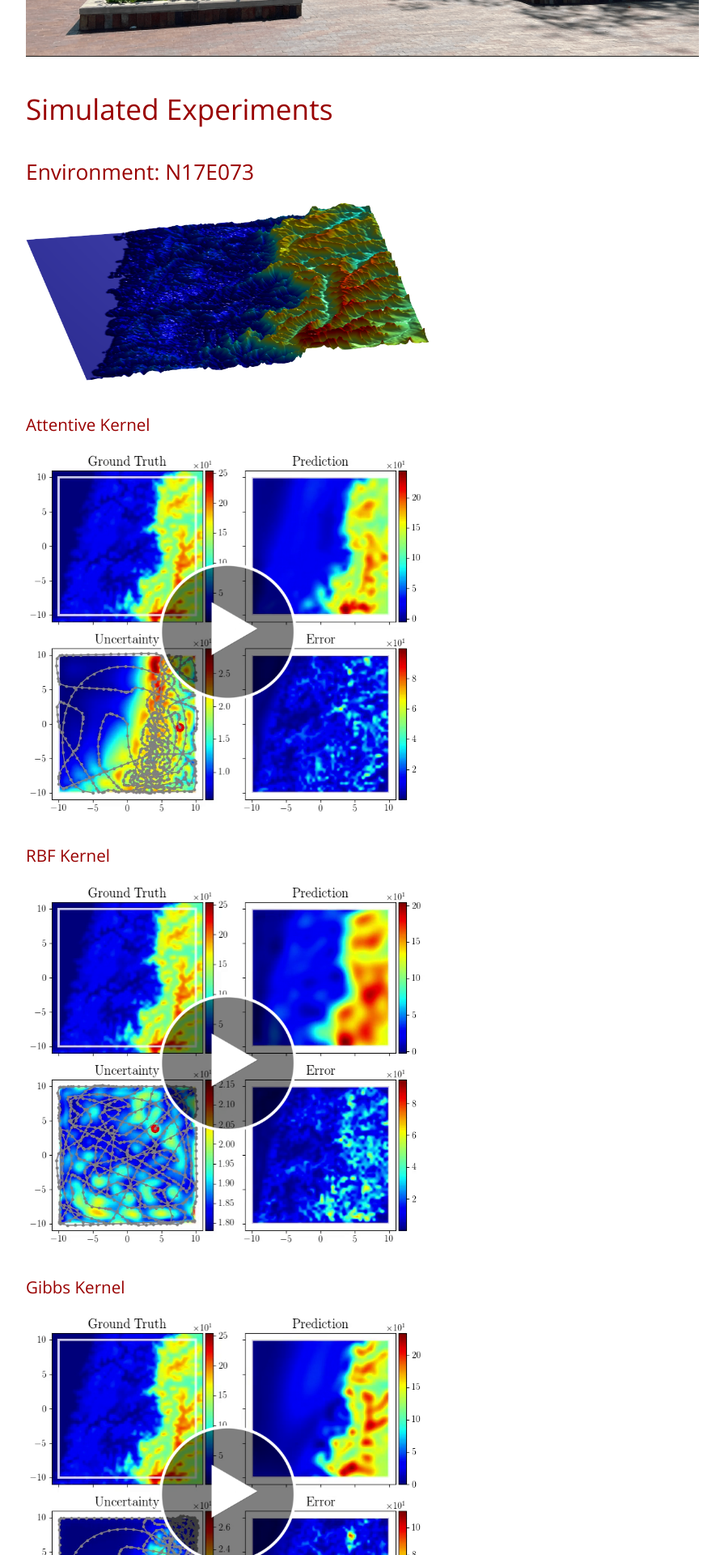
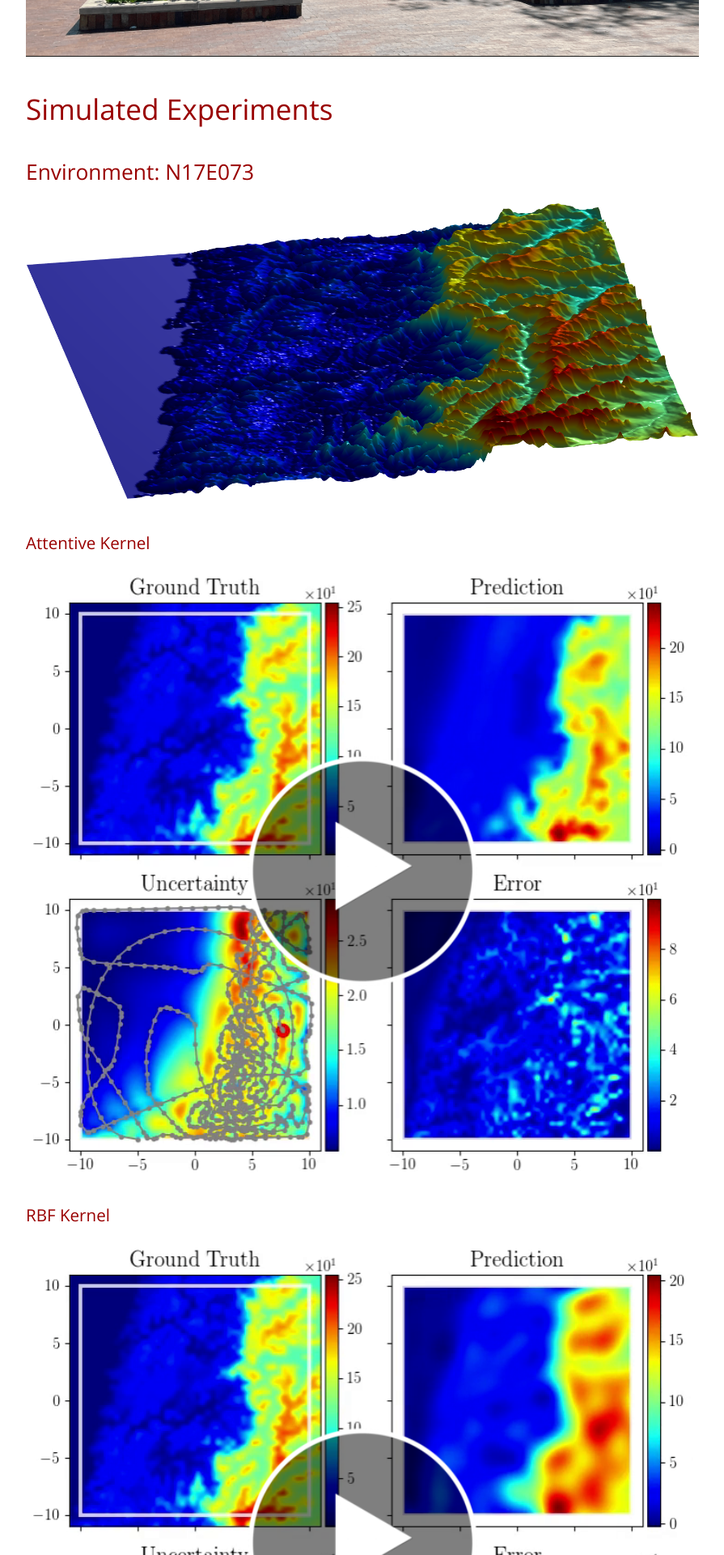
Before and after one commit to Weizhe-Chen/attentive_kernels, a Jekyll site: the page built from index.md, in a window 1280 px wide. Shown: the part 1539-3459 px from the top of the page at 81% size, without its empty margins (192-1087 px from the left). Built offline with Jekyll 4.4.1, drawn with Linux system fonts in a browser that asks for light colours.

Commit message:
60% -> 100%

```diff
--- a/index.md
+++ b/index.md
@@ -14,82 +14,82 @@ Robotic Information Gathering (RIG) relies on the uncertainty of a probabilistic
 
 ## Environment: N17E073
 
-<img src="https://raw.githubusercontent.com/Weizhe-Chen/attentive_kernels/gh-pages/assets/envs/N17E073.png" alt="drawing" width="60%"/>
+<img src="https://raw.githubusercontent.com/Weizhe-Chen/attentive_kernels/gh-pages/assets/envs/N17E073.png" alt="drawing" width="100%"/>
 
 ### Attentive Kernel
 
-<a href="https://www.youtube.com/embed/P92J6NmZeK0"><img src="https://raw.githubusercontent.com/Weizhe-Chen/attentive_kernels/gh-pages/assets/play_buttons/N17E073_ak.png" alt="drawing" width="60%"></a>
+<a href="https://www.youtube.com/embed/P92J6NmZeK0"><img src="https://raw.githubusercontent.com/Weizhe-Chen/attentive_kernels/gh-pages/assets/play_buttons/N17E073_ak.png" alt="drawing" width="100%"></a>
 
 ### RBF Kernel
 
-<a href="https://www.youtube.com/embed/_94lIe7usx8"><img src="https://raw.githubusercontent.com/Weizhe-Chen/attentive_kernels/gh-pages/assets/play_buttons/N17E073_rbf.png" alt="drawing" width="60%"></a>
+<a href="https://www.youtube.com/embed/_94lIe7usx8"><img src="https://raw.githubusercontent.com/Weizhe-Chen/attentive_kernels/gh-pages/assets/play_buttons/N17E073_rbf.png" alt="drawing" width="100%"></a>
 
 ### Gibbs Kernel
 
-<a href="https://www.youtube.com/embed/aZ5PXXW-94U"><img src="https://raw.githubusercontent.com/Weizhe-Chen/attentive_kernels/gh-pages/assets/play_buttons/N17E073_gibbs.png" alt="drawing" width="60%"></a>
+<a href="https://www.youtube.com/embed/aZ5PXXW-94U"><img src="https://raw.githubusercontent.com/Weizhe-Chen/attentive_kernels/gh-pages/assets/play_buttons/N17E073_gibbs.png" alt="drawing" width="100%"></a>
 
 ### Deep Kernel Learning
 
-<a href="https://www.youtube.com/embed/l3lNihEuoQU"><img src="https://raw.githubusercontent.com/Weizhe-Chen/attentive_kernels/gh-pages/assets/play_buttons/N17E073_dkl.png" alt="drawing" width="60%"></a>
+<a href="https://www.youtube.com/embed/l3lNihEuoQU"><img src="https://raw.githubusercontent.com/Weizhe-Chen/attentive_kernels/gh-pages/assets/play_buttons/N17E073_dkl.png" alt="drawing" width="100%"></a>
 
 ## Environment: N43W080
 
-<img src="https://raw.githubusercontent.com/Weizhe-Chen/attentive_kernels/gh-pages/assets/envs/N43W080.png" alt="drawing" width="60%"/>
+<img src="https://raw.githubusercontent.com/Weizhe-Chen/attentive_kernels/gh-pages/assets/envs/N43W080.png" alt="drawing" width="100%"/>
 
 ### Attentive Kernel
 
-<a href="https://www.youtube.com/embed/_4oyuKxFBkY"><img src="https://raw.githubusercontent.com/Weizhe-Chen/attentive_kernels/gh-pages/assets/play_buttons/N43W080_ak.png" alt="drawing" width="60%"></a>
+<a href="https://www.youtube.com/embed/_4oyuKxFBkY"><img src="https://raw.githubusercontent.com/Weizhe-Chen/attentive_kernels/gh-pages/assets/play_buttons/N43W080_ak.png" alt="drawing" width="100%"></a>
 
 ### RBF Kernel
 
-<a href="https://www.youtube.com/embed/lx8haGg0aCI"><img src="https://raw.githubusercontent.com/Weizhe-Chen/attentive_kernels/gh-pages/assets/play_buttons/N43W080_rbf.png" alt="drawing" width="60%"></a>
+<a href="https://www.youtube.com/embed/lx8haGg0aCI"><img src="https://raw.githubusercontent.com/Weizhe-Chen/attentive_kernels/gh-pages/assets/play_buttons/N43W080_rbf.png" alt="drawing" width="100%"></a>
 
 ### Gibbs Kernel
 
-<a href="https://www.youtube.com/embed/5yDTqPvQ9QM"><img src="https://raw.githubusercontent.com/Weizhe-Chen/attentive_kernels/gh-pages/assets/play_buttons/N43W080_gibbs.png" alt="drawing" width="60%"></a>
+<a href="https://www.youtube.com/embed/5yDTqPvQ9QM"><img src="https://raw.githubusercontent.com/Weizhe-Chen/attentive_kernels/gh-pages/assets/play_buttons/N43W080_gibbs.png" alt="drawing" width="100%"></a>
 
 ### Deep Kernel Learning
 
-<a href="https://www.youtube.com/embed/ZK28mCQYVUQ"><img src="https://raw.githubusercontent.com/Weizhe-Chen/attentive_kernels/gh-pages/assets/play_buttons/N43W080_dkl.png" alt="drawing" width="60%"></a>
+<a href="https://www.youtube.com/embed/ZK28mCQYVUQ"><img src="https://raw.githubusercontent.com/Weizhe-Chen/attentive_kernels/gh-pages/assets/play_buttons/N43W080_dkl.png" alt="drawing" width="100%"></a>
 
 
 ## Environment: N45W123
 
-<img src="https://raw.githubusercontent.com/Weizhe-Chen/attentive_kernels/gh-pages/assets/envs/N45W123.png" alt="drawing" width="60%"/>
+<img src="https://raw.githubusercontent.com/Weizhe-Chen/attentive_kernels/gh-pages/assets/envs/N45W123.png" alt="drawing" width="100%"/>
 
 ### Attentive Kernel
 
-<a href="https://www.youtube.com/embed/BtKDLO1asnk"><img src="https://raw.githubusercontent.com/Weizhe-Chen/attentive_kernels/gh-pages/assets/play_buttons/N45W123_ak.png" alt="drawing" width="60%"></a>
+<a href="https://www.youtube.com/embed/BtKDLO1asnk"><img src="https://raw.githubusercontent.com/Weizhe-Chen/attentive_kernels/gh-pages/assets/play_buttons/N45W123_ak.png" alt="drawing" width="100%"></a>
 
 ### RBF Kernel
 
-<a href="https://www.youtube.com/embed/eegdZR_M_zs"><img src="https://raw.githubusercontent.com/Weizhe-Chen/attentive_kernels/gh-pages/assets/play_buttons/N45W123_rbf.png" alt="drawing" width="60%"></a>
+<a href="https://www.youtube.com/embed/eegdZR_M_zs"><img src="https://raw.githubusercontent.com/Weizhe-Chen/attentive_kernels/gh-pages/assets/play_buttons/N45W123_rbf.png" alt="drawing" width="100%"></a>
 
 ### Gibbs Kernel
 
-<a href="https://www.youtube.com/embed/Z71hU4YbWs0"><img src="https://raw.githubusercontent.com/Weizhe-Chen/attentive_kernels/gh-pages/assets/play_buttons/N45W123_gibbs.png" alt="drawing" width="60%"></a>
+<a href="https://www.youtube.com/embed/Z71hU4YbWs0"><img src="https://raw.githubusercontent.com/Weizhe-Chen/attentive_kernels/gh-pages/assets/play_buttons/N45W123_gibbs.png" alt="drawing" width="100%"></a>
 
 ### Deep Kernel Learning
 
-<a href="https://www.youtube.com/embed/Qbk63_b2P1E"><img src="https://raw.githubusercontent.com/Weizhe-Chen/attentive_kernels/gh-pages/assets/play_buttons/N45W123_dkl.png" alt="drawing" width="60%"></a>
+<a href="https://www.youtube.com/embed/Qbk63_b2P1E"><img src="https://raw.githubusercontent.com/Weizhe-Chen/attentive_kernels/gh-pages/assets/play_buttons/N45W123_dkl.png" alt="drawing" width="100%"></a>
 
 
 ## Environment: N47W124
 
-<img src="https://raw.githubusercontent.com/Weizhe-Chen/attentive_kernels/gh-pages/assets/envs/N47W124.png" alg="drawing" width="60%"/>
+<img src="https://raw.githubusercontent.com/Weizhe-Chen/attentive_kernels/gh-pages/assets/envs/N47W124.png" alg="drawing" width="100%"/>
 
 ### Attentive Kernel
 
-<a href="https://www.youtube.com/embed/CC9St05e9Ow"><img src="https://raw.githubusercontent.com/Weizhe-Chen/attentive_kernels/gh-pages/assets/play_buttons/N47W124_ak.png" alt="drawing" width="60%"></a>
+<a href="https://www.youtube.com/embed/CC9St05e9Ow"><img src="https://raw.githubusercontent.com/Weizhe-Chen/attentive_kernels/gh-pages/assets/play_buttons/N47W124_ak.png" alt="drawing" width="100%"></a>
 
 ### RBF Kernel
 
-<a href="https://www.youtube.com/embed/W1bnETwBtpI"><img src="https://raw.githubusercontent.com/Weizhe-Chen/attentive_kernels/gh-pages/assets/play_buttons/N47W124_rbf.png" alt="drawing" width="60%"></a>
+<a href="https://www.youtube.com/embed/W1bnETwBtpI"><img src="https://raw.githubusercontent.com/Weizhe-Chen/attentive_kernels/gh-pages/assets/play_buttons/N47W124_rbf.png" alt="drawing" width="100%"></a>
 
 ### Gibbs Kernel
 
-<a href="https://www.youtube.com/embed/mqtxNkIv6bI"><img src="https://raw.githubusercontent.com/Weizhe-Chen/attentive_kernels/gh-pages/assets/play_buttons/N47W124_gibbs.png" alt="drawing" width="60%"></a>
+<a href="https://www.youtube.com/embed/mqtxNkIv6bI"><img src="https://raw.githubusercontent.com/Weizhe-Chen/attentive_kernels/gh-pages/assets/play_buttons/N47W124_gibbs.png" alt="drawing" width="100%"></a>
 
 ### Deep Kernel Learning
 
-<a href="https://www.youtube.com/embed/suYUdUDMzTE"><img src="https://raw.githubusercontent.com/Weizhe-Chen/attentive_kernels/gh-pages/assets/play_buttons/N47W124_dkl.png" alt="drawing" width="60%"></a>
+<a href="https://www.youtube.com/embed/suYUdUDMzTE"><img src="https://raw.githubusercontent.com/Weizhe-Chen/attentive_kernels/gh-pages/assets/play_buttons/N47W124_dkl.png" alt="drawing" width="100%"></a>
```
